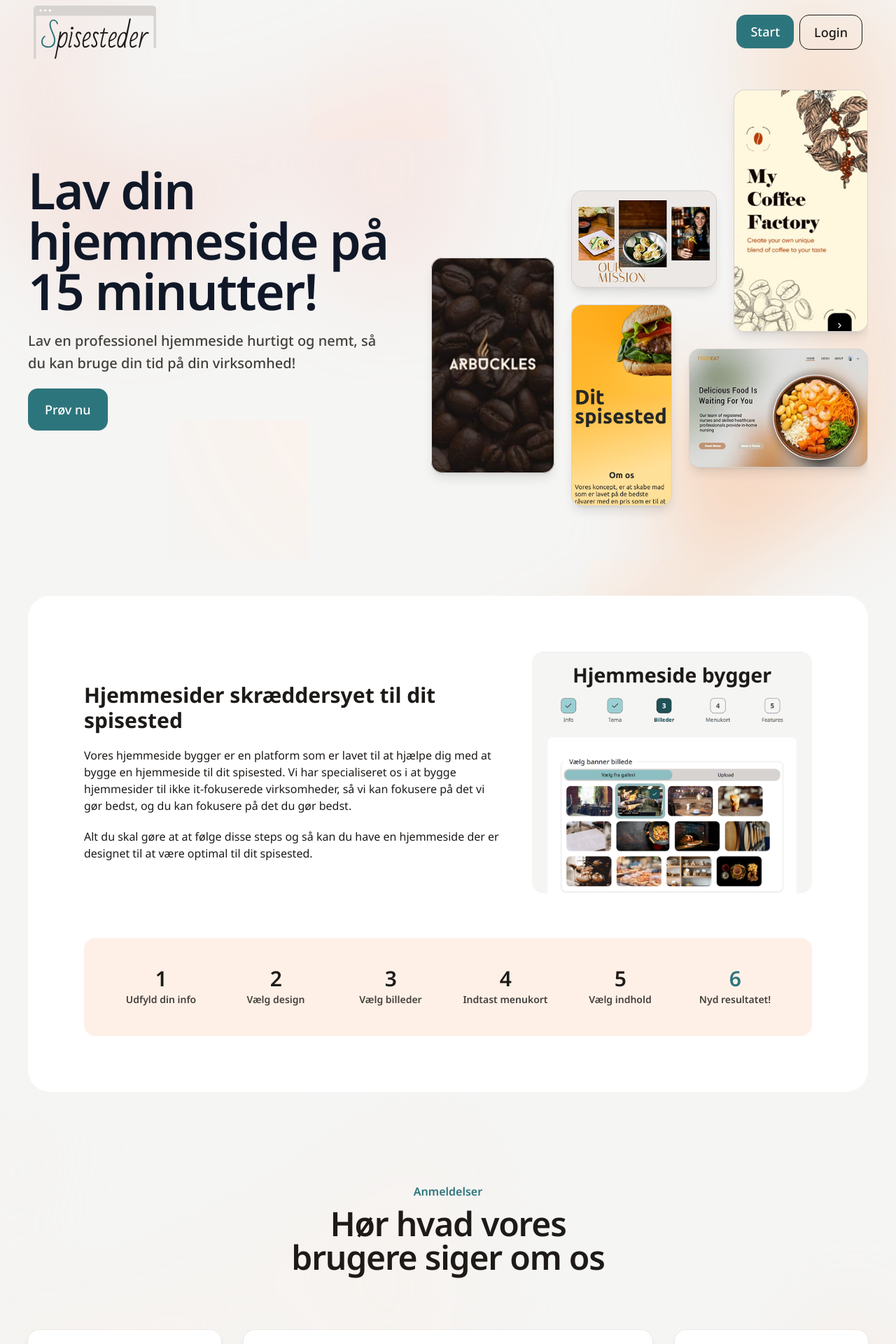
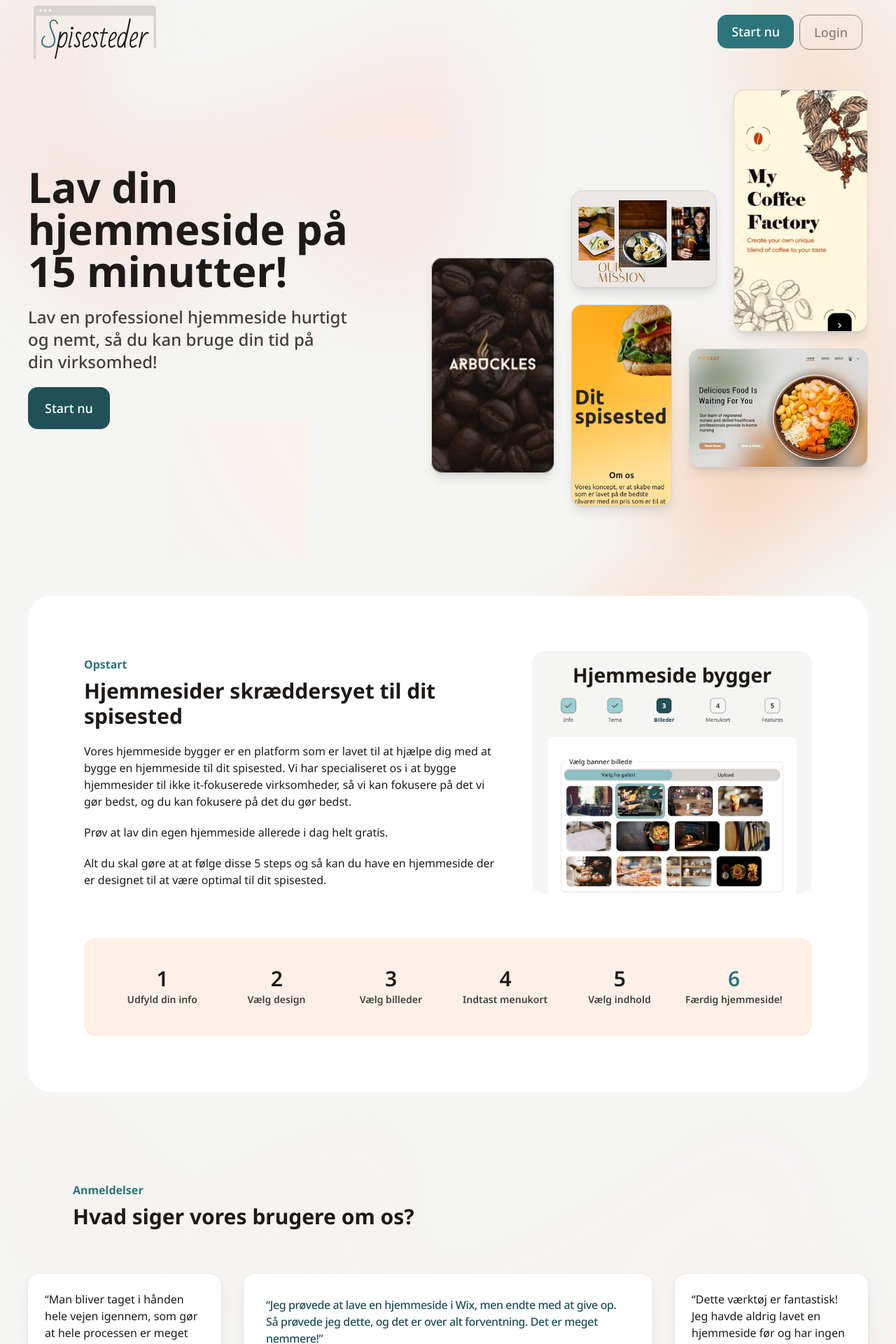
Before and after one commit to Fridakea/website-builder, a React (Vite) app: page / in a window 1280 px wide. Shown: the top 1920 px of the page at 70% size. Built offline with nearby package versions, Linux system fonts and the light colour scheme.

Commit message:
landing page done + log out button added to website builder

```diff
--- a/src/features/landing-page/components/footer-section.tsx
+++ b/src/features/landing-page/components/footer-section.tsx
@@ -5,7 +5,7 @@ export const FooterSection = () => {
   const isMobile = useIsMobile();
 
   return (
-    <footer className="w-full h-full py-5 sm:py-10 bg-background">
+    <footer className="w-full h-full py-5 sm:py-10 bg-background-tint/50">
       <div className="w-full h-full max-w-content mx-auto px-4 xl:px-0 flex flex-row justify-between items-center">
         <div className="flex flex-row flex-wrap gap-1">
           <p>© 2025 Spisesteder.com.</p>
--- a/src/features/landing-page/components/hero-section.tsx
+++ b/src/features/landing-page/components/hero-section.tsx
@@ -52,20 +52,20 @@ export const HeroSection = () => {
       </div>
 
       <div className="overflow-hidden max-w-content mx-auto px-4 pt-28 sm:pt-32 pb-20 lg:pb-32 xl:px-0 gap-x-14 lg:flex lg:items-center">
-        <div className="flex-1 relative w-full lg:max-w-xl lg:shrink-0">
-          <h1 className="text-pretty text-5xl font-semibold tracking-tight text-gray-900 sm:text-7xl text-left">Lav din hjemmeside på 15 minutter!</h1>
-          <p className="mt-4 sm:mt-5 text-pretty text-lg font-medium text-muted-foreground sm:max-w-md sm:text-xl/8 lg:max-w-none">
+        <div className="flex-1 relative w-full">
+          <h1 className="sm:pr-16 md:pr-0 text-pretty text-left">Lav din hjemmeside på 15 minutter!</h1>
+          <h3 className="mt-4 sm:mt-5 text-pretty font-medium text-muted-foreground sm:max-w-md lg:max-w-none">
             Lav en professionel hjemmeside hurtigt og nemt, så du kan bruge din tid på din virksomhed!
-          </p>
+          </h3>
           <div className="mt-4 sm:mt-5 flex items-center gap-x-6">
-            <Button size="lg" onClick={() => navigate(ERoutes.GET_STARTED)}>
-              Prøv nu
+            <Button size="lg" variant="secondary" onClick={() => navigate(ERoutes.GET_STARTED)}>
+              Start nu
             </Button>
           </div>
         </div>
 
-        <div className="flex-[1.2] mt-10 flex justify-end gap-2 sm:gap-6 sm:-mt-44 sm:justify-start sm:pl-20 lg:mt-0 lg:pl-0 *:flex-shrink">
-          <div className="ml-auto w-44 flex-none space-y-2 sm:space-y-8 pt-24 sm:ml-0 sm:pt-60 lg:order-last lg:pt-28 xl:order-none xl:pt-60">
+        <div className="flex-[1.2] mt-10 flex justify-end gap-2 sm:gap-6 sm:-mt-44 sm:justify-around sm:pl-16 lg:mt-0 lg:pl-0 *:flex-shrink">
+          <div className="xs-devices-img-hidden block ml-auto w-44 flex-none space-y-2 sm:space-y-8 pt-24 sm:ml-0 sm:pt-60 lg:order-last lg:pt-28 xl:order-none xl:pt-60">
             <div className="relative">
               <img alt="Hjemmeside" src={website4} className={twMerge(gridImageStyling, "aspect-[4/7]")} />
               <div className={gridImageDivStyling} />
--- a/src/features/landing-page/components/selling-section.tsx
+++ b/src/features/landing-page/components/selling-section.tsx
@@ -7,20 +7,25 @@ const stats = [
   { id: 3, name: "Vælg billeder", value: "3", textColor: "text-foreground" },
   { id: 4, name: "Indtast menukort", value: "4", textColor: "text-foreground" },
   { id: 5, name: "Vælg indhold", value: "5", textColor: "text-foreground" },
-  { id: 6, name: "Nyd resultatet!", value: "6", textColor: "text-primary font-bold" },
+  { id: 6, name: "Færdig hjemmeside!", value: "6", textColor: "text-primary font-bold" },
 ];
 
 export const SellingSection = () => {
   return (
     <div className="max-w-content mx-auto relative z-10 rounded-4xl bg-background-tint py-16 px-4 sm:p-20 flex flex-col gap-8 sm:gap-16">
       <div className="flex flex-col-reverse gap-10 sm:flex-row">
-        <div className="flex-[1.5] flex flex-col items-center justify-center gap-4 sm:gap-5">
-          <h2>Hjemmesider skræddersyet til dit spisested</h2>
+        <div className="flex-[1.5] flex flex-col items-start justify-center gap-4 sm:gap-5">
+          <div className="px-8 sm:px-0">
+            <h6 className="text-primary mb-2">Opstart</h6>
+            <h2>Hjemmesider skræddersyet til dit spisested</h2>
+          </div>
+
           <p>
             Vores hjemmeside bygger er en platform som er lavet til at hjælpe dig med at bygge en hjemmeside til dit spisested. Vi har specialiseret os i at
             bygge hjemmesider til ikke it-fokuserede virksomheder, så vi kan fokusere på det vi gør bedst, og du kan fokusere på det du gør bedst.
           </p>
-          <p>Alt du skal gøre at at følge disse steps og så kan du have en hjemmeside der er designet til at være optimal til dit spisested.</p>
+          <p>Prøv at lav din egen hjemmeside allerede i dag helt gratis.</p>
+          <p>Alt du skal gøre at at følge disse 5 steps og så kan du have en hjemmeside der er designet til at være optimal til dit spisested.</p>
         </div>
 
         <div className="flex-1">
@@ -28,7 +33,7 @@ export const SellingSection = () => {
         </div>
       </div>
 
-      <dl className="p-6 sm:p-8 gap-2 bg-card grid grid-cols-2 overflow-hidden rounded-2xl text-center sm:grid-cols-3 lg:grid-cols-6">
+      <dl className="p-6 sm:p-8 gap-1 bg-card grid grid-cols-2 overflow-hidden rounded-2xl text-center sm:grid-cols-3 lg:grid-cols-6">
         {stats.map((stat) => (
           <div key={stat.id} className={twMerge("flex flex-col p-2", stat.textColor)}>
             <dt className="text-sm/6 font-semibold text-muted-foreground">{stat.name}</dt>
--- a/src/features/landing-page/components/testimonial.tsx
+++ b/src/features/landing-page/components/testimonial.tsx
@@ -56,7 +56,7 @@ export const Testimonial = () => {
             clipPath:
               "polygon(74.1% 44.1%, 100% 61.6%, 97.5% 26.9%, 85.5% 0.1%, 80.7% 2%, 72.5% 32.5%, 60.2% 62.4%, 52.4% 68.1%, 47.5% 58.3%, 45.2% 34.5%, 27.5% 76.7%, 0.1% 64.9%, 17.9% 100%, 27.6% 76.8%, 76.1% 97.7%, 74.1% 44.1%)",
           }}
-          className="ml-[max(50%,38rem)] aspect-[1313/771] w-[82.0625rem] bg-gradient-to-tr from-[#FEF0E7] to-[#F9B686]"
+          className="ml-[max(50%,38rem)] aspect-[1313/771] w-[75rem] bg-gradient-to-tr from-[#FEF0E7] to-[#F9B686]"
         />
       </div>
       <div aria-hidden="true" className="absolute inset-x-0 top-0 -z-10 flex transform-gpu overflow-hidden pt-32 opacity-25 blur-3xl sm:pt-40 xl:justify-end">
@@ -65,18 +65,18 @@ export const Testimonial = () => {
             clipPath:
               "polygon(74.1% 44.1%, 100% 61.6%, 97.5% 26.9%, 85.5% 0.1%, 80.7% 2%, 72.5% 32.5%, 60.2% 62.4%, 52.4% 68.1%, 47.5% 58.3%, 45.2% 34.5%, 27.5% 76.7%, 0.1% 64.9%, 17.9% 100%, 27.6% 76.8%, 76.1% 97.7%, 74.1% 44.1%)",
           }}
-          className="ml-[-22rem] aspect-[1313/771] w-[82.0625rem] flex-none origin-top-right rotate-[30deg] bg-gradient-to-tr from-[#FDEBDD] to-[#FEF0E7] xl:ml-0 xl:mr-[calc(50%-12rem)]"
+          className="ml-[-22rem] aspect-[1313/771] w-[75rem] flex-none origin-top-right rotate-[30deg] bg-gradient-to-tr from-[#FDEBDD] to-[#FEF0E7] xl:ml-10"
         />
       </div>
 
       <div className="mx-auto max-w-content px-4 xl:px-0">
-        <div className="mx-auto max-w-2xl text-center">
-          <h2 className="text-base/7 font-semibold text-primary">Anmeldelser</h2>
-          <p className="mt-2 text-balance text-4xl font-semibold tracking-tight sm:text-5xl">Hør hvad vores brugere siger om os</p>
+        <div className="mx-auto max-w-content px-8 sm:px-16">
+          <h6 className="text-primary">Anmeldelser</h6>
+          <h2 className="mt-2 text-balance">Hvad siger vores brugere om os?</h2>
         </div>
-        <div className="max-w-content mx-auto px-4 sm:px-0 mt-16 grid grid-cols-1 grid-rows-1 gap-8 text-sm/6 sm:mt-20 sm:grid-cols-2 xl:mx-0 md:grid-flow-col md:grid-cols-4">
+        <div className="max-w-content mx-auto mt-8 grid grid-cols-1 grid-rows-1 gap-8 sm:mt-16 sm:grid-cols-2 xl:mx-0 md:grid-flow-col md:grid-cols-4">
           <figure className="rounded-2xl bg-background-tint shadow-lg ring-1 ring-muted/25 sm:col-span-2 md:col-start-2 md:row-end-1">
-            <blockquote className="p-6 pb-3 text-lg font-medium tracking-tight sm:p-8 sm:pb-4 sm:text-xl/8 text-secondary">
+            <blockquote className="p-6 pb-3 font-medium tracking-tight sm:p-8 sm:pb-4 text-secondary">
               <p>{`“${featuredTestimonial.body}”`}</p>
             </blockquote>
             <figcaption className="flex flex-wrap items-center gap-y-4 border-t border-muted/50 px-6 py-4 pt-2 sm:flex-nowrap">
@@ -106,7 +106,7 @@ export const Testimonial = () => {
                       <figcaption className="mt-2 flex items-center">
                         {/* <img alt="" src={testimonial.author.imageUrl} className="size-10 rounded-full bg-gray-50" /> */}
                         <div>
-                          <div className="font-semibold">- {testimonial.author.name}</div>
+                          <h6>- {testimonial.author.name}</h6>
                         </div>
                       </figcaption>
                     </figure>
--- a/src/features/website-builder/components/website-editor-sidebar.tsx
+++ b/src/features/website-builder/components/website-editor-sidebar.tsx
@@ -17,6 +17,9 @@ import { ChooseType } from "@/features/get-started-flow/components/choose-type";
 import { ChooseTheme } from "@/features/get-started-flow/components/choose-theme";
 import { ETheme } from "@/features/get-started-flow/data/enum";
 import { useIsMobile } from "@/hooks/use-is-mobile";
+import { Button } from "@/components/ui/button";
+import { ERoutes } from "@/main";
+import { useNavigate } from "react-router-dom";
 
 type WebsiteEditorSidebarProps = {
   activeBlock: EBlock | undefined;
@@ -32,6 +35,7 @@ const accordionContentStyling = "flex flex-col gap-5";
 export const WebsiteEditorSidebar: FC<WebsiteEditorSidebarProps> = ({ activeBlock, recentTab, setRecentTab, isOpen, setIsOpen }) => {
   const { info, features, choosenTheme, setInfo, setFeatures, addMenuCategory } = useWebsiteInfoStore();
   const isMobile = useIsMobile();
+  const navigate = useNavigate();
 
   return (
     <div className="relative transition-all duration-300 ease-in-out" style={{ width: isMobile && isOpen ? "250px" : isOpen ? "40vw" : "0px" }}>
@@ -388,6 +392,10 @@ export const WebsiteEditorSidebar: FC<WebsiteEditorSidebarProps> = ({ activeBloc
               </AccordionItem>
             </Accordion>
           </TabsContent>
+
+          <div className={isOpen ? "fixed bottom-0 right-0 p-4 flex flex-row gap-2" : "hidden"}>
+            <Button onClick={() => navigate(ERoutes.HOME)}>Log ud</Button>
+          </div>
         </Tabs>
       </div>
     </div>
--- a/src/pages/layout.tsx
+++ b/src/pages/layout.tsx
@@ -3,18 +3,20 @@ import { ERoutes } from "@/main";
 import { Outlet, useNavigate } from "react-router-dom";
 import logo from "@/assets/images/logo3.svg";
 import { useIsMobile } from "@/hooks/use-is-mobile";
+import { useWebsiteInfoStore } from "@/stores/website-info-store";
 
 export const Layout = () => {
   const navigate = useNavigate();
   const isMobile = useIsMobile();
+  const websiteInfoStore = useWebsiteInfoStore();
 
   return (
     <div>
       <header className="max-w-content mx-auto p-2 absolute z-10 top-0 left-0 right-0 flex flex-row justify-between items-center">
         <img src={logo} width={isMobile ? 125 : 175} alt="Spisesteder.com's logo" />
         <div className="flex flex-row gap-2">
-          <Button onClick={() => navigate(ERoutes.GET_STARTED)}>Start</Button>
-          <Button variant="outline" onClick={() => navigate(ERoutes.WEBSITE_BUILDER)}>
+          <Button onClick={() => navigate(ERoutes.GET_STARTED)}>Start nu</Button>
+          <Button disabled={!websiteInfoStore.info.name} variant="outline" onClick={() => navigate(ERoutes.WEBSITE_BUILDER)}>
             Login
           </Button>
         </div>
--- a/src/style/specifics.css
+++ b/src/style/specifics.css
@@ -24,3 +24,9 @@
 .elegant-theme-off-white {
   background: hsl(231, 14%, 95%);
 }
+
+@media (max-width: 470px) {
+  .xs-devices-img-hidden {
+    display: none;
+  }
+}
```
